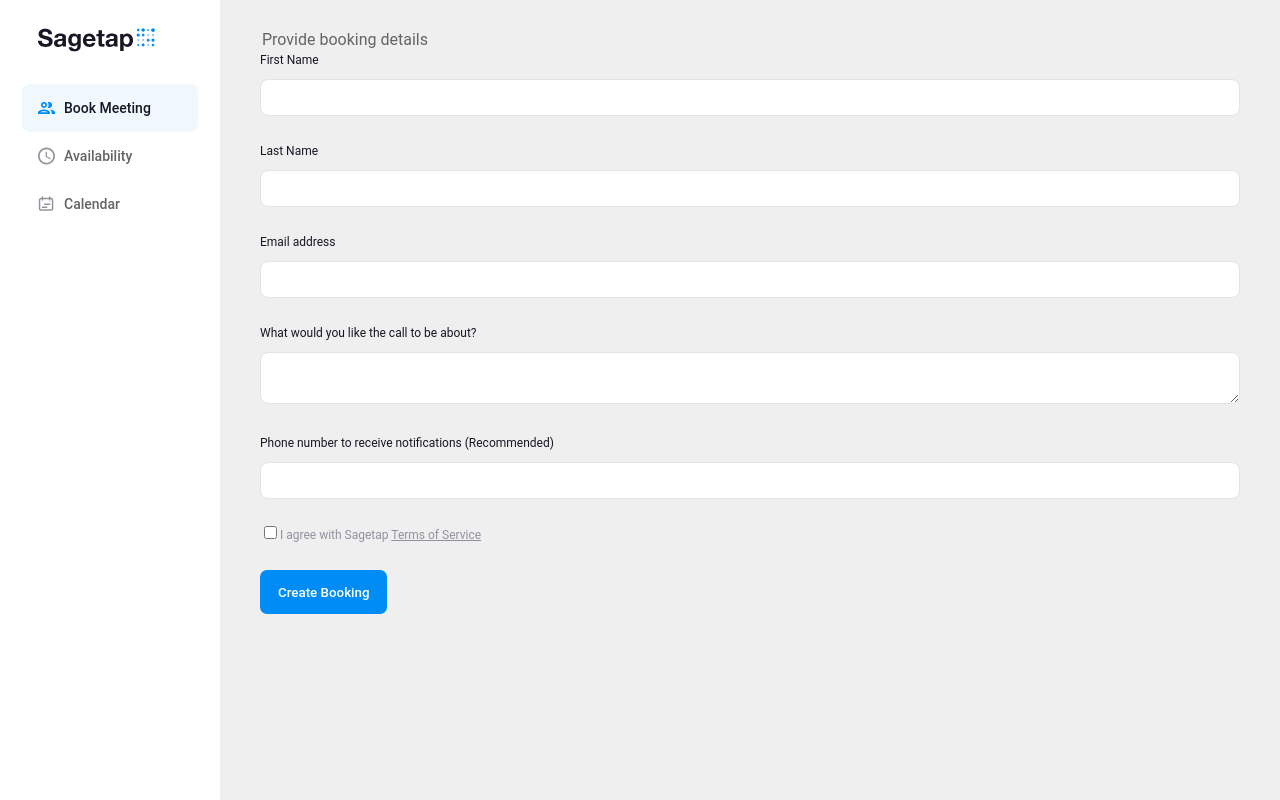
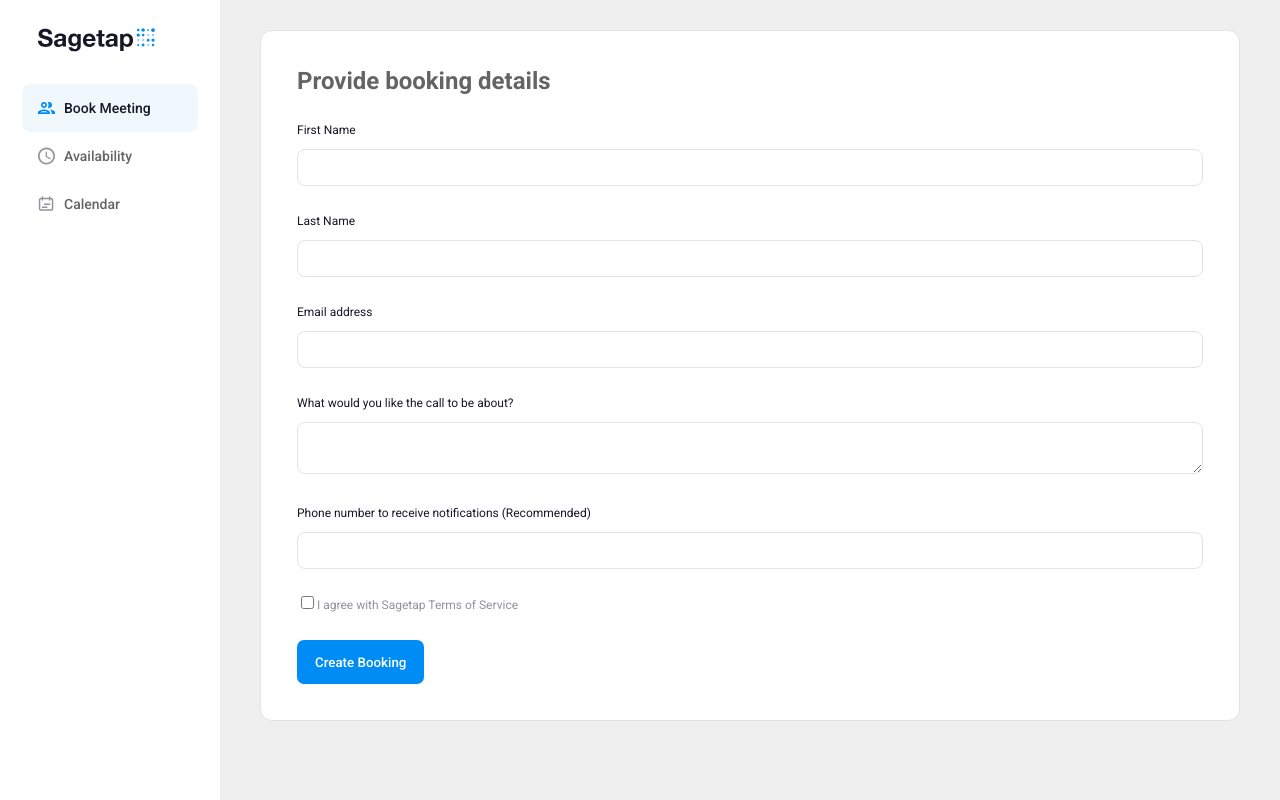
Before and after one commit to badg0003/Sagetap-ExpertAvailabilityCalendarFeature, a React (Create React App) app: page /book-meeting/create in a window 1280 px wide. Built offline with nearby package versions, Linux system fonts and the light colour scheme.

Commit message:
Content-based updates

```diff
--- a/public/index.html
+++ b/public/index.html
@@ -9,6 +9,10 @@
       name="description"
       content="Web site created using create-react-app"
     />
+
+    <link rel="preconnect" href="https://fonts.gstatic.com">
+    <link href="https://fonts.googleapis.com/css2?family=Roboto:wght@400;500;700&display=swap" rel="stylesheet">
+
     <link rel="apple-touch-icon" href="%PUBLIC_URL%/logo192.png" />
     <!--
       manifest.json provides metadata used when your web app is installed on a
@@ -27,7 +31,7 @@
       work correctly both with client-side routing and a non-root public URL.
       Learn how to configure a non-root public URL by running `npm run build`.
     -->
-    <title>React App</title>
+    <title>Sagetap &#8211; Expert Availability &amp; Calendar Feature</title>
   </head>
   <body>
     <noscript>You need to enable JavaScript to run this app.</noscript>
--- a/src/App.js
+++ b/src/App.js
@@ -57,8 +57,8 @@ function App() {
               <Home />
             </Route>
             <Route path="/availability">
-              <h1>Availability</h1>
-              <p>We only allow bookings within your availability that you set below, and at least 16 hours away to give you time to accept new requests.</p>
+              <h1 className="o-text-h1">Availability</h1>
+              <p className="o-text-lead" style={{ marginTop: 0, marginBottom: '60px' }}>We only allow bookings within your availability that you set below, and at least 16 hours away to give you time to accept new requests.</p>
 
               <div className="c-tabs">
                 <nav className="c-tabs__nav">
--- a/src/components/Calendar.js
+++ b/src/components/Calendar.js
@@ -109,8 +109,11 @@ function Calendar({ uid }) {
     }
 
     return (
+        <>
+            <h1 className="o-text-h1">Book Meeting</h1>
+            <p className="o-text-lead" style={{ marginTop: 0, marginBottom: '60px' }}>Get to know each other.</p>
             <div className="well">
-            <div class="Calendar">
+                <div className="Calendar">
                     <div>
                         <h3>Select a date and time</h3>
                         <p className="o-text-body1">Sagetap will schedule a follow-up meeting with Leonard for the date and time you select here. Lorem ipsum dolor justo phasellus.</p>
@@ -138,12 +141,13 @@ function Calendar({ uid }) {
                     </div>
 
                     {value ? <div>
-                    <h4 class="o-text-h4" style={{ color: '#646465' }}>Tuesday, July 16</h4>
+                        <h4 className="o-text-h4" style={{ color: '#646465' }}>{moment(value).format('dddd, MMMM D').toString()}</h4>
                         <p className="o-text-body2">Leonard’s available slots</p>
                         <CalendarTimeList date={value} busy={busy} availability={availability} />
                     </div> : ''}
                 </div>
             </div>
+        </>
     )
 }
 
--- a/src/components/CalendarBooking.js
+++ b/src/components/CalendarBooking.js
@@ -1,8 +1,9 @@
 const CalendarBooking = () => {
     return (
-        <form>
-            <legend>Provide booking details</legend>
-            <div>
+        <form className="well">
+            <h2>Provide booking details</h2>
+
+            <div style={{ marginTop: '24px' }}>
                 <label className="o-label" htmlFor="firstname">First Name</label>
                 <input className="o-input" name="firstname" id="firstname" type="text" value="" required />
             </div>
@@ -19,7 +20,7 @@ const CalendarBooking = () => {
 
             <div style={{ marginTop: '24px' }}>
                 <label className="o-label" htmlFor="message">What would you like the call to be about?</label>
-                <textarea class="o-input o-input--multiline" name="message" id="message"></textarea>
+                <textarea className="o-input o-input--multiline" name="message" id="message"></textarea>
             </div>
 
             <div style={{ marginTop: '24px' }}>
@@ -29,11 +30,11 @@ const CalendarBooking = () => {
 
             <div style={{ marginTop: '24px' }}>
                 <input name="terms" id="terms" type="checkbox" />
-                <label className="o-text-body2" htmlFor="terms">I agree with Sagetap <a href="#" target="_blank">Terms of Service</a></label>
+                <label className="o-text-body2" htmlFor="terms">I agree with Sagetap Terms of Service</label>
             </div>
 
             <div style={{ marginTop: '24px' }}>
-                <button class="o-button" type="submit">Create Booking</button>
+                <button className="o-button" type="submit">Create Booking</button>
             </div>
         </form>
     )
--- a/src/components/CalendarTimeList.js
+++ b/src/components/CalendarTimeList.js
@@ -1,6 +1,9 @@
+import {
+    BrowserRouter as Link
+  } from "react-router-dom";
+
 import { useState } from 'react'
 import moment from 'moment'
-import CalendarBooking from './CalendarBooking'
 
 const CalendarTimeList = ({ date, busy, availability }) => {
     const [timeslot, setTimeslot] = useState()
@@ -76,7 +79,7 @@ const CalendarTimeList = ({ date, busy, availability }) => {
                     onChange={(e) => setTimeslot(e.target.value)} />
                 <label htmlFor={`timeslot-${index}`}>{item}</label>
                 {timeslot === item ?
-                    <button type="button">Confirm</button> : ''}
+                    <Link className="o-button" to="/book-meeting/create" style={{ minHeight: 0, height: '37px' }}>Confirm</Link> : ''}
             </li>
         )
     })
@@ -88,7 +91,6 @@ const CalendarTimeList = ({ date, busy, availability }) => {
                     return item
                 })}
             </ul>
-            <CalendarBooking />
         </>
     )
 }
```
Lines whose indentation alone changed are shown as unchanged.
